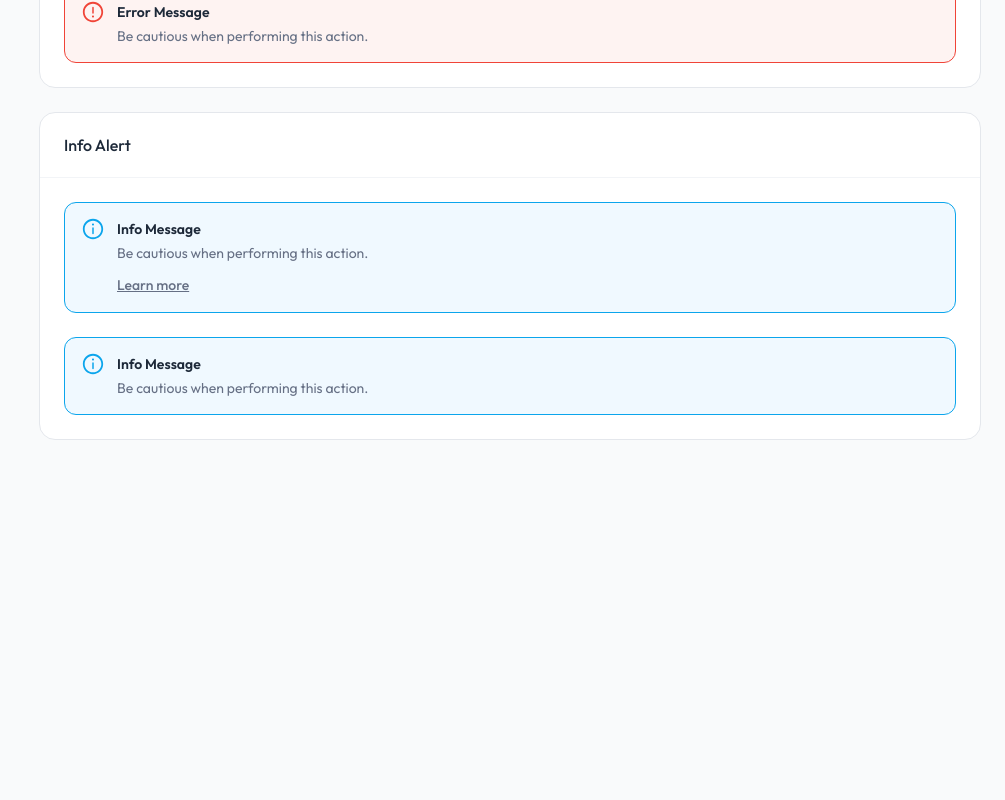
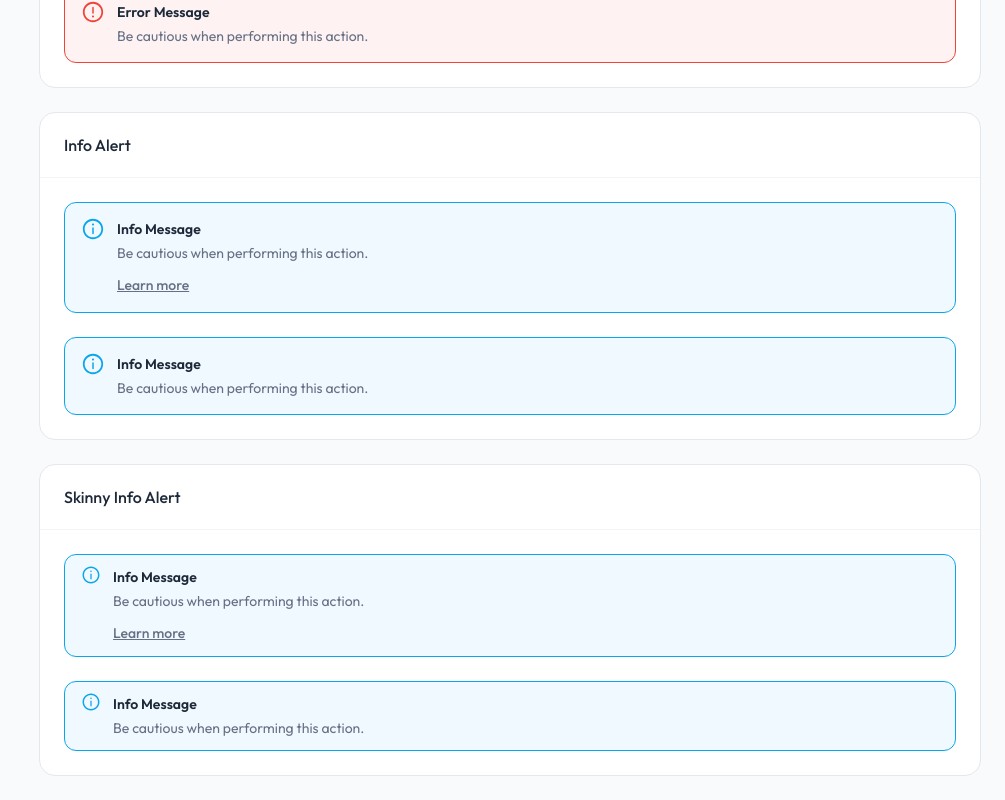
Before and after one commit to kahmunrah/Jimin-Dashboard-Website, a Next.js app in the folder next-dashboard/: page /alerts in a window 1280 px wide. Shown: the part 1097-1897 px from the top of the page, without its empty margins (275-1280 px from the left). Before the commit the page ends 1561 px from the top, so only its background shows below. Built offline with nearby package versions, Linux system fonts and the light colour scheme.

Commit message:
feat: add skinny info alert and integrate into ICE card

```diff
--- a/next-dashboard/src/app/(admin)/(ui-elements)/alerts/page.tsx
+++ b/next-dashboard/src/app/(admin)/(ui-elements)/alerts/page.tsx
@@ -80,6 +80,24 @@ export default function Alerts() {
             showLink={false}
           />
         </ComponentCard>
+        <ComponentCard title="Skinny Info Alert">
+          <Alert
+            variant="info"
+            title="Info Message"
+            message="Be cautious when performing this action."
+            showLink={true}
+            linkHref="/"
+            linkText="Learn more"
+            size="sm"
+          />
+          <Alert
+            variant="info"
+            title="Info Message"
+            message="Be cautious when performing this action."
+            showLink={false}
+            size="sm"
+          />
+        </ComponentCard>
       </div>
     </div>
   );
--- a/next-dashboard/src/components/ecommerce/EcommerceMetrics.tsx
+++ b/next-dashboard/src/components/ecommerce/EcommerceMetrics.tsx
@@ -3,6 +3,7 @@
 import React from "react";
 import Badge from "../ui/badge/Badge";
 import { ArrowDownIcon, ArrowUpIcon, BoxIconLine, GroupIcon } from "@/icons";
+import Alert from "@/components/ui/alert/Alert";
 
 export const EcommerceMetrics: React.FC = () => {
   return (
@@ -43,6 +44,13 @@ export const EcommerceMetrics: React.FC = () => {
         <h3 className="text-lg font-semibold text-gray-800 dark:text-white/90">
           ICE Model
         </h3>
+        <div className="mt-3">
+          <Alert
+            variant="info"
+            message="This Pre-consult was translated from Korean"
+            size="sm"
+          />
+        </div>
 
         <dl className="mt-4 grid grid-cols-1 sm:grid-cols-[max-content_1fr] gap-x-3 gap-y-2 items-start md:gap-x-4 md:gap-y-3">
           {/* Idea */}
--- a/next-dashboard/src/components/ui/alert/Alert.tsx
+++ b/next-dashboard/src/components/ui/alert/Alert.tsx
@@ -3,11 +3,12 @@ import React from "react";
 
 interface AlertProps {
   variant: "success" | "error" | "warning" | "info"; // Alert type
-  title: string; // Title of the alert
+  title?: string; // Title of the alert
   message: string; // Message of the alert
   showLink?: boolean; // Whether to show the "Learn More" link
   linkHref?: string; // Link URL
   linkText?: string; // Link text
+  size?: "default" | "sm"; // Size of the alert
 }
 
 const Alert: React.FC<AlertProps> = ({
@@ -17,6 +18,7 @@ const Alert: React.FC<AlertProps> = ({
   showLink = false,
   linkHref = "#",
   linkText = "Learn more",
+  size = "default",
 }) => {
   // Tailwind classes for each variant
   const variantClasses = {
@@ -42,13 +44,15 @@ const Alert: React.FC<AlertProps> = ({
     },
   };
 
+  const iconSize = size === "sm" ? 20 : 24;
+
   // Icon for each variant
   const icons = {
     success: (
       <svg
         className="fill-current"
-        width="24"
-        height="24"
+        width={iconSize}
+        height={iconSize}
         viewBox="0 0 24 24"
         xmlns="http://www.w3.org/2000/svg"
       >
@@ -62,8 +66,8 @@ const Alert: React.FC<AlertProps> = ({
     error: (
       <svg
         className="fill-current"
-        width="24"
-        height="24"
+        width={iconSize}
+        height={iconSize}
         viewBox="0 0 24 24"
         fill="none"
         xmlns="http://www.w3.org/2000/svg"
@@ -79,8 +83,8 @@ const Alert: React.FC<AlertProps> = ({
     warning: (
       <svg
         className="fill-current"
-        width="24"
-        height="24"
+        width={iconSize}
+        height={iconSize}
         viewBox="0 0 24 24"
         fill="none"
         xmlns="http://www.w3.org/2000/svg"
@@ -96,8 +100,8 @@ const Alert: React.FC<AlertProps> = ({
     info: (
       <svg
         className="fill-current"
-        width="24"
-        height="24"
+        width={iconSize}
+        height={iconSize}
         viewBox="0 0 24 24"
         fill="none"
         xmlns="http://www.w3.org/2000/svg"
@@ -112,19 +116,19 @@ const Alert: React.FC<AlertProps> = ({
     ),
   };
 
+  const padding = size === "sm" ? "px-4 py-3" : "p-4";
+
   return (
-    <div
-      className={`rounded-xl border p-4 ${variantClasses[variant].container}`}
-    >
+    <div className={`rounded-xl border ${padding} ${variantClasses[variant].container}`}>
       <div className="flex items-start gap-3">
-        <div className={`-mt-0.5 ${variantClasses[variant].icon}`}>
-          {icons[variant]}
-        </div>
+        <div className={`-mt-0.5 ${variantClasses[variant].icon}`}>{icons[variant]}</div>
 
         <div>
-          <h4 className="mb-1 text-sm font-semibold text-gray-800 dark:text-white/90">
-            {title}
-          </h4>
+          {title && (
+            <h4 className="mb-1 text-sm font-semibold text-gray-800 dark:text-white/90">
+              {title}
+            </h4>
+          )}
 
           <p className="text-sm text-gray-500 dark:text-gray-400">{message}</p>
 
```
